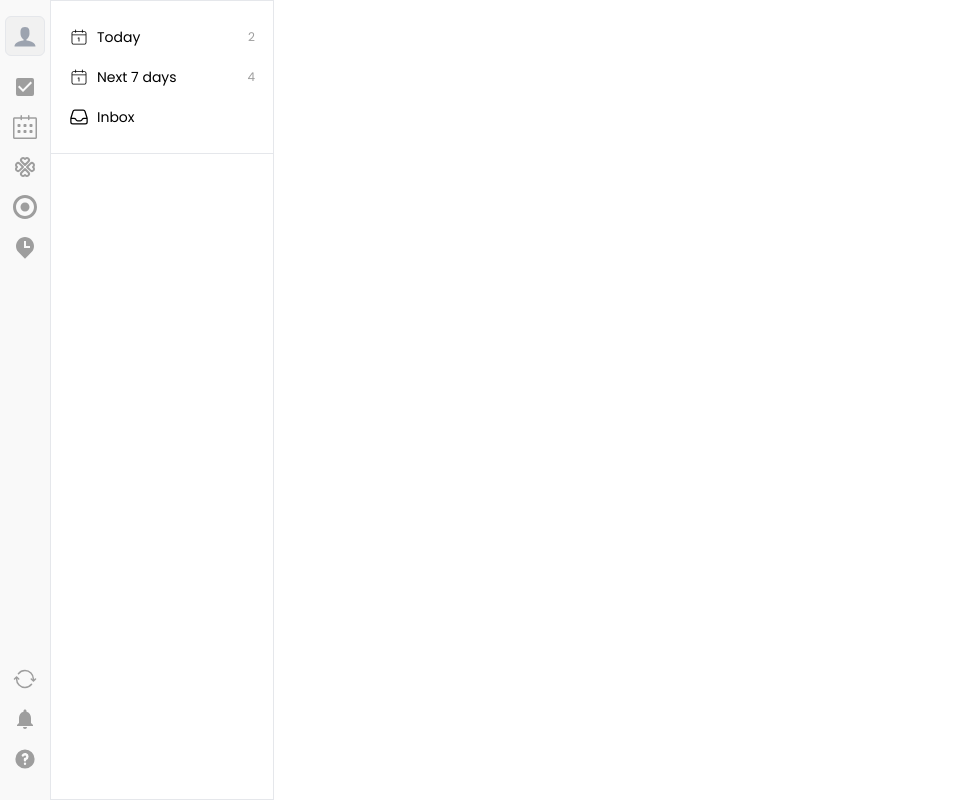
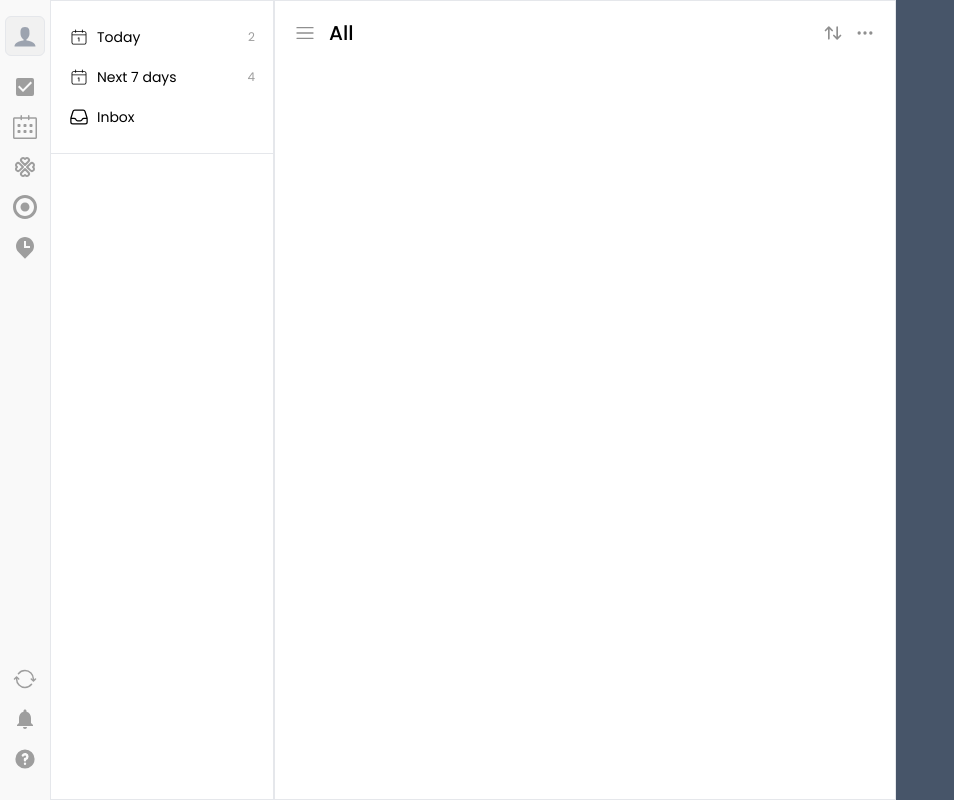
Before and after one commit to anishpawaskar/ticktick-clone, a React (Vite) app in the folder frontend/: page /task in a window 1280 px wide. Shown: the whole page, without its empty margins (0-954 px from the left). Built offline with nearby package versions, Linux system fonts and the light colour scheme.

Commit message:
feat: create TaskDashboardHeader component

```diff
--- /dev/null
+++ b/frontend/src/components/TaskDashboard/components/TaskDashboardHeader/index.jsx
@@ -0,0 +1,132 @@
+import { RxHamburgerMenu } from "react-icons/rx";
+import { HiOutlineDotsHorizontal } from "react-icons/hi";
+import { MdOutlineComputer } from "react-icons/md";
+import { TbArrowsSort } from "react-icons/tb";
+import { IoIosArrowForward } from "react-icons/io";
+import { BsSortDown } from "react-icons/bs";
+import { FaListUl } from "react-icons/fa";
+import { Modal } from "../../../Modal";
+import { useDispatch, useSelector } from "react-redux";
+import { selectActiveModal, toggleModal } from "../../../Modal/modalSlice";
+import {
+  iconComponentList1,
+  iconComponentList2,
+  MODAL_LIST_1,
+  MODAL_LIST_2,
+} from "../../taskDashboard.constant";
+
+export const TaskDashboardHeader = ({ title }) => {
+  const { activeModal } = useSelector(selectActiveModal);
+  const dispatch = useDispatch();
+
+  return (
+    <div className="flex justify-between items-center">
+      <div className="flex items-center gap-1">
+        <div className="h-8 w-7 flex items-center justify-center rounded hover:bg-[#F3F3F3]">
+          <RxHamburgerMenu className="text-[--icon-color] w-[20px] h-[20px]" />
+        </div>
+        <input
+          maxLength={64}
+          className="h-8 text-xl font-medium p-1.5 flex items-center rounded hover:bg-[#F3F3F3]"
+          defaultValue={title}
+        />
+      </div>
+      <div className="flex items-center gap-1">
+        <Modal>
+          <div className="relative z-30">
+            <button
+              className="h-8 w-7 flex items-center justify-center rounded hover:bg-[#F3F3F3]"
+              onClick={() => dispatch(toggleModal("sortby"))}
+            >
+              <TbArrowsSort className="text-[--icon-color] w-[20px] h-[20px]" />
+            </button>
+            {activeModal === "sortby" && (
+              <ul className="max-h-72 bg-white shadow-2xl rounded-md absolute bottom-[-100px] right-[-10px] border border-[#191919] border-opacity-10 ">
+                <li className="px-4 min-w-48 h-9 cursor-pointer flex items-center justify-between hover:bg-[#F3F3F3] m-1 rounded">
+                  <div className="flex items-center gap-1">
+                    <MdOutlineComputer className="text-[--icon-color] text-sm" />
+                    <p className="text-xs text-[#191919]">Group by</p>
+                  </div>
+                  <div className="flex items-center gap-1">
+                    <p className="text-xs text-[#191919]">Custom</p>
+                    <IoIosArrowForward className="text-[--icon-color] text-sm" />
+                  </div>
+                </li>
+                <li className="px-4 min-w-48 h-9 cursor-pointer flex items-center justify-between hover:bg-[#F3F3F3] m-1 rounded">
+                  <div className="flex items-center gap-1">
+                    <BsSortDown className="text-[--icon-color] text-sm" />
+                    <p className="text-xs text-[#191919]">Sort by</p>
+                  </div>
+                  <div className="flex items-center gap-1">
+                    <p className="text-xs text-[#191919]">Custom</p>
+                    <IoIosArrowForward className="text-[--icon-color] text-sm" />
+                  </div>
+                </li>
+              </ul>
+            )}
+          </div>
+        </Modal>
+        <Modal>
+          <div className="relative z-30">
+            <button
+              onClick={() => dispatch(toggleModal("taskUtilModal"))}
+              className="h-8 w-7 flex items-center justify-center rounded hover:bg-[#F3F3F3] "
+            >
+              <HiOutlineDotsHorizontal className="text-[--icon-color] w-[20px] h-[20px]" />
+              {activeModal === "taskUtilModal" && (
+                <div className="bg-white w-[170px] shadow-2xl rounded-md absolute bottom-[-345px] right-[-10px] border border-[#191919] border-opacity-10">
+                  <div className="flex flex-col gap-2 p-4">
+                    <p className="text-xs text-[#191919] text-left">View</p>
+                    <div className="flex justify-between">
+                      <button className="h-8 w-7 flex items-center justify-center rounded hover:bg-[#F3F3F3]">
+                        <FaListUl className="text-[--icon-color] text-sm" />
+                      </button>
+                      <button className="h-8 w-7 flex items-center justify-center rounded hover:bg-[#F3F3F3]">
+                        <FaListUl className="text-[--icon-color] text-sm" />
+                      </button>
+                      <button className="h-8 w-7 flex items-center justify-center rounded hover:bg-[#F3F3F3]">
+                        <FaListUl className="text-[--icon-color] text-sm" />
+                      </button>
+                    </div>
+                  </div>
+                  <hr />
+                  <ul className="flex flex-col my-1">
+                    {MODAL_LIST_1.map((item) => {
+                      const IconComponent = iconComponentList1[item.icon];
+                      return (
+                        <li className="h-8 w-full px-1" key={item.id}>
+                          <button className="w-full h-full hover:bg-[#F3F3F3] rounded-[5px] flex items-center justify-between text-sm px-2 py-4">
+                            <span className="flex items-center gap-2 text-xs">
+                              <IconComponent className="text-sm" />
+                              {item.name}
+                            </span>
+                          </button>
+                        </li>
+                      );
+                    })}
+                  </ul>
+                  <hr />
+                  <ul className="flex flex-col my-1">
+                    {MODAL_LIST_2.map((item) => {
+                      const IconComponent = iconComponentList2[item.icon];
+                      return (
+                        <li className="h-8 w-full px-1" key={item.id}>
+                          <button className="w-full h-full hover:bg-[#F3F3F3] rounded-[5px] flex items-center justify-between text-sm px-2 py-4">
+                            <span className="flex items-center gap-2 text-xs">
+                              <IconComponent className="text-sm" />
+                              {item.name}
+                            </span>
+                          </button>
+                        </li>
+                      );
+                    })}
+                  </ul>
+                </div>
+              )}
+            </button>
+          </div>
+        </Modal>
+      </div>
+    </div>
+  );
+};
--- /dev/null
+++ b/frontend/src/components/TaskDashboard/index.jsx
@@ -0,0 +1,9 @@
+import { TaskDashboardHeader } from "./components/TaskDashboardHeader";
+
+export const TaskDashboard = () => {
+  return (
+    <div>
+      <TaskDashboardHeader title={"All"} />
+    </div>
+  );
+};
--- /dev/null
+++ b/frontend/src/components/TaskDashboard/taskDashboard.constant.js
@@ -0,0 +1,59 @@
+import { BsCheck2Square, BsFillShareFill } from "react-icons/bs";
+import { PiClockCountdownLight, PiPrinter } from "react-icons/pi";
+import { CgDetailsMore } from "react-icons/cg";
+import { IoIosAdd } from "react-icons/io";
+import { GoGraph } from "react-icons/go";
+
+export const MODAL_LIST_1 = [
+  {
+    id: 1,
+    name: "Hide Completed",
+    icon: "BsCheck2Square",
+  },
+  {
+    id: 2,
+    name: "Show Details",
+    icon: "CgDetailsMore",
+  },
+  {
+    id: 3,
+    name: "Show Countdown",
+    icon: "PiClockCountdownLight",
+  },
+];
+
+export const MODAL_LIST_2 = [
+  {
+    id: 1,
+    name: "Add Section",
+    icon: "IoIosAdd",
+  },
+  {
+    id: 2,
+    name: "Share",
+    icon: "BsFillShareFill",
+  },
+  {
+    id: 3,
+    name: "List Activities",
+    icon: "GoGraph",
+  },
+  {
+    id: 4,
+    name: "Print",
+    icon: "PiPrinter",
+  },
+];
+
+export const iconComponentList1 = {
+  BsCheck2Square,
+  PiClockCountdownLight,
+  CgDetailsMore,
+};
+
+export const iconComponentList2 = {
+  BsFillShareFill,
+  PiPrinter,
+  GoGraph,
+  IoIosAdd,
+};
--- a/frontend/src/components/task.jsx
+++ b/frontend/src/components/task.jsx
@@ -3,6 +3,7 @@ import { selectAuth } from "./Auth/authSlice";
 import { OptionsPanel } from "./OptionsPanel";
 import { Sidebar } from "./Sidebar";
 import { TaskControlPanel } from "./TaskControlPanel";
+import { TaskDashboard } from "./TaskDashboard";
 
 export const Task = () => {
   const { currentPage } = useSelector(selectAuth);
@@ -11,9 +12,13 @@ export const Task = () => {
     <div className="h-screen flex">
       {currentPage === "/signup" && <OptionsPanel />}
       <Sidebar />
-      <div className="flex flex-auto overflow-hidden">
+      <div className="flex overflow-hidden">
         <TaskControlPanel />
       </div>
+      <div className="flex flex-col flex-auto p-4 border">
+        <TaskDashboard />
+      </div>
+      <div className="flex h-full bg-slate-600 w-[30%]"></div>
     </div>
   );
 };
--- a/frontend/src/store/store.js
+++ b/frontend/src/store/store.js
@@ -2,11 +2,13 @@ import { configureStore } from "@reduxjs/toolkit";
 import authSlice from "../components/Auth/authSlice";
 import optionsSlice from "../components/OptionsPanel/optionsSlice";
 import { apiSlice } from "./services/api";
+import modalSlice from "../components/Modal/modalSlice";
 
 export const store = configureStore({
   reducer: {
     auth: authSlice,
     options: optionsSlice,
+    modal: modalSlice,
     [apiSlice.reducerPath]: apiSlice.reducer,
   },
   middleware: (getDefaultMiddleware) =>
```
